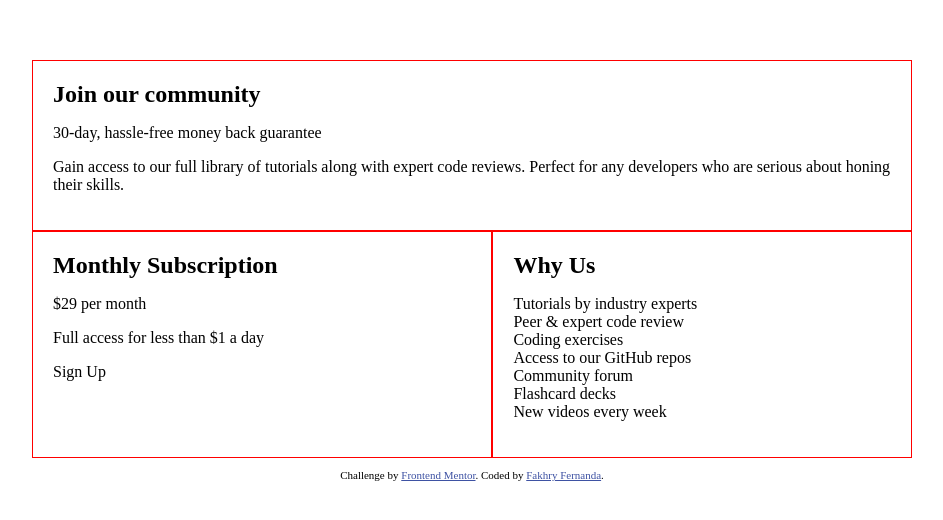
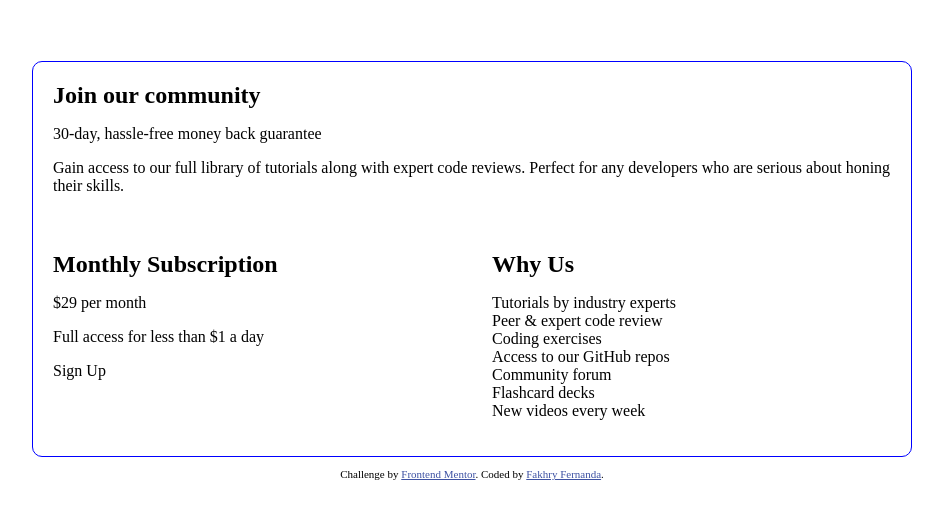
Before and after one commit to fakhryfernanda/front-end-mentor, a plain HTML site: page single-price-grid-component-master/index.html in a window 1280 px wide. Shown: the part 124-644 px from the top of the page, without its empty margins (168-1111 px from the left). Drawn offline with Linux system fonts and the light colour scheme.

Commit message:
Create grid (fixed)

```diff
--- a/single-price-grid-component-master/index.html
+++ b/single-price-grid-component-master/index.html
@@ -25,10 +25,13 @@
     main {
       display: flex;
       flex-wrap: wrap;
+      border: 1px solid blue;
+      border-radius: 10px;
     }
 
     main > * {
-      border: 1px solid red;
+      box-sizing: border-box;
+      /* border: 1px solid red; */
       padding: 20px;
     }
 
@@ -37,18 +40,18 @@
     }
 
     .box1 {
-      flex-grow: 2;
-      /* flex-basis: 100%; */
+      /* flex-grow: 2; */
+      flex-basis: 100%;
     }
 
     .box2 {
-      flex-grow: 1;
-      /* flex-basis: 50%; */
+      /* flex-grow: 1; */
+      flex-basis: 50%;
     }
 
     .box3 {
-      flex-grow: 1;
-      /* flex-basis: 50%; */
+      /* flex-grow: 1; */
+      flex-basis: 50%;
     }
 
 
```
